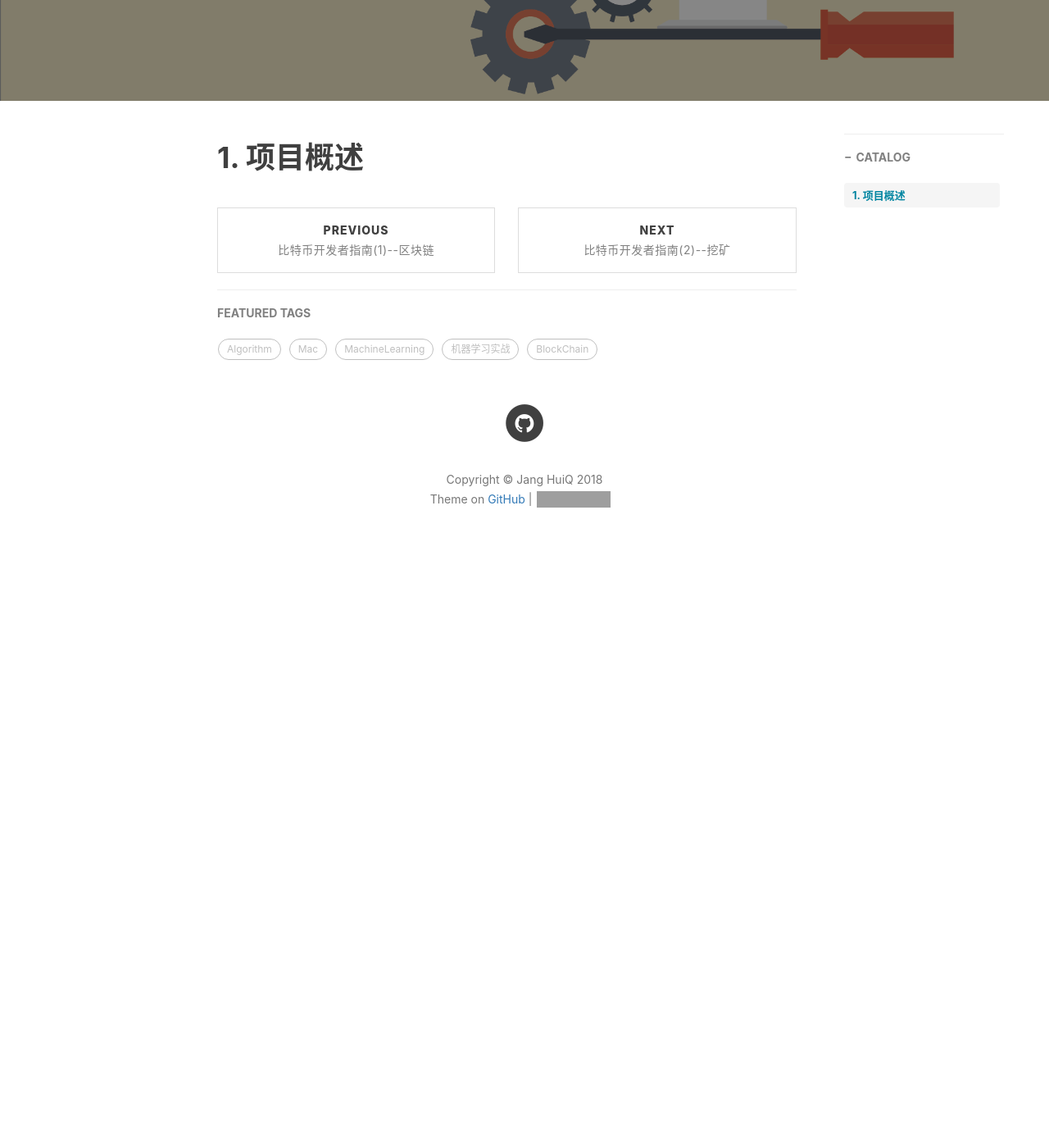
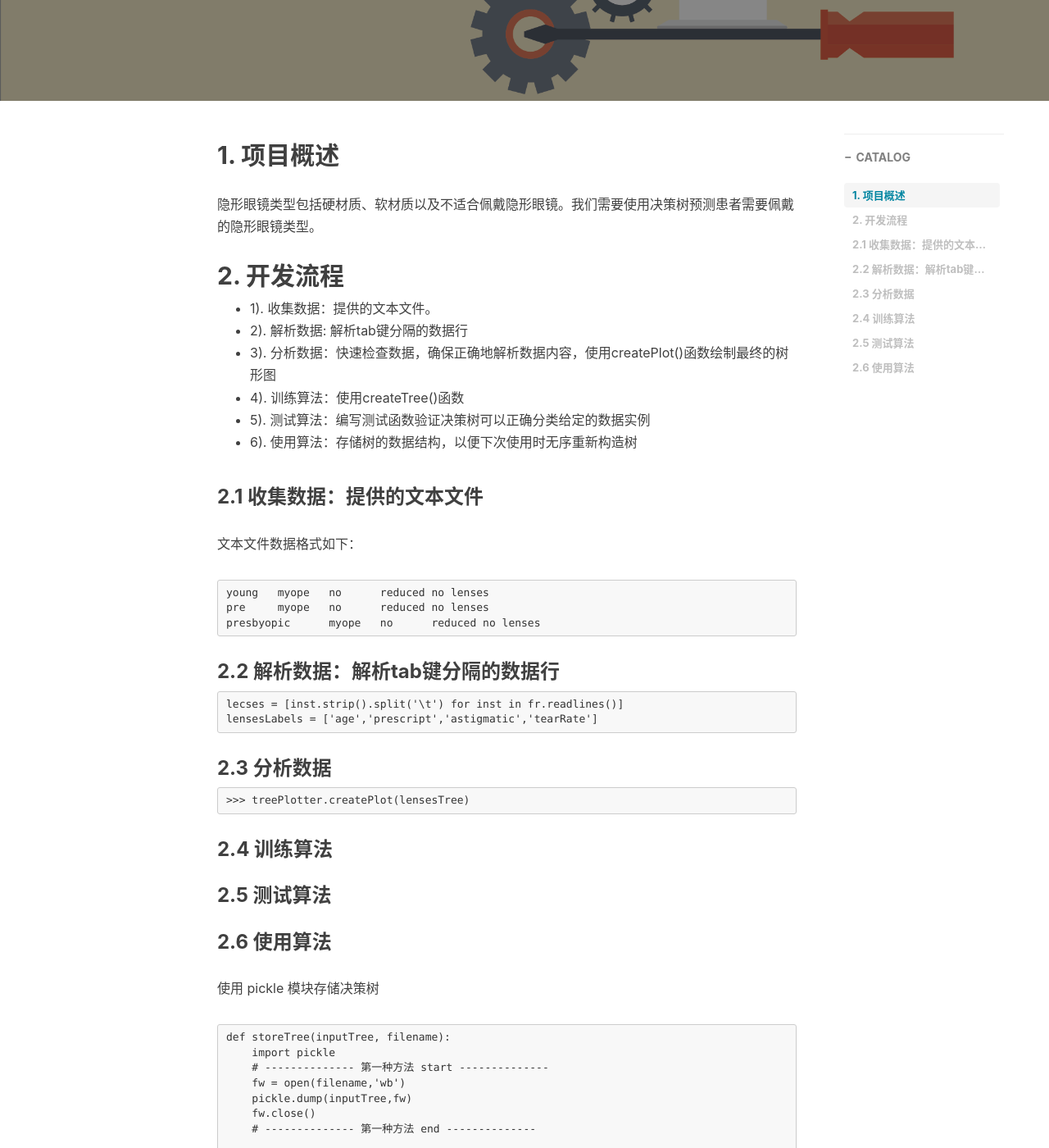
Before and after one commit to jangzc/jangzc.github.io, a Jekyll site: the page built from _posts/2018-08-17-DecisionTree03.md, in a window 1280 px wide and 1400 px high, scrolled down 400 px. Shown: the whole window at 82% size. Built offline with Jekyll 4.4.1, drawn with Linux system fonts in a browser that asks for light colours; nearby versions of some CDN libraries; comment, search, counter and statistics services are not loaded; before the commit the page ends 1113 px from its top, so only the background shows below that; some of the changed text lies outside the part shown; grey boxes are pictures that could not be loaded.

Commit message:
Update 2018-08-17-DecisionTree03.md

````diff
--- a/_posts/2018-08-17-DecisionTree03.md
+++ b/_posts/2018-08-17-DecisionTree03.md
@@ -11,4 +11,56 @@ tags:
     - 机器学习实战
 ---
 
-# 1. 项目概述<br>
+## 1. 项目概述<br>
+隐形眼镜类型包括硬材质、软材质以及不适合佩戴隐形眼镜。我们需要使用决策树预测患者需要佩戴的隐形眼镜类型。
+
+## 2. 开发流程<br>
+* 1). 收集数据：提供的文本文件。
+* 2). 解析数据: 解析tab键分隔的数据行
+* 3). 分析数据：快速检查数据，确保正确地解析数据内容，使用createPlot()函数绘制最终的树形图
+* 4). 训练算法：使用createTree()函数
+* 5). 测试算法：编写测试函数验证决策树可以正确分类给定的数据实例
+* 6). 使用算法：存储树的数据结构，以便下次使用时无序重新构造树
+
+### 2.1 收集数据：提供的文本文件<br>
+文本文件数据格式如下：
+```
+young	myope	no	reduced	no lenses
+pre	myope	no	reduced	no lenses
+presbyopic	myope	no	reduced	no lenses
+```
+
+### 2.2 解析数据：解析tab键分隔的数据行
+```
+lecses = [inst.strip().split('\t') for inst in fr.readlines()]
+lensesLabels = ['age','prescript','astigmatic','tearRate']
+```
+
+### 2.3 分析数据
+```
+>>> treePlotter.createPlot(lensesTree)
+```
+
+### 2.4 训练算法
+### 2.5 测试算法
+### 2.6 使用算法
+使用 pickle 模块存储决策树
+```
+def storeTree(inputTree, filename):
+    import pickle
+    # -------------- 第一种方法 start --------------
+    fw = open(filename,'wb')
+    pickle.dump(inputTree,fw)
+    fw.close()
+    # -------------- 第一种方法 end --------------
+
+    # -------------- 第二种方法 start --------------
+    with open(filename, 'wb') as fw:
+        pickle.dump(inputTree,fw)
+    # -------------- 第二种方法 end --------------
+
+def grabTree(filename):
+    import pickle
+    fr = open(filename,'rb')
+    return pickle.load(fr)
+```
````
